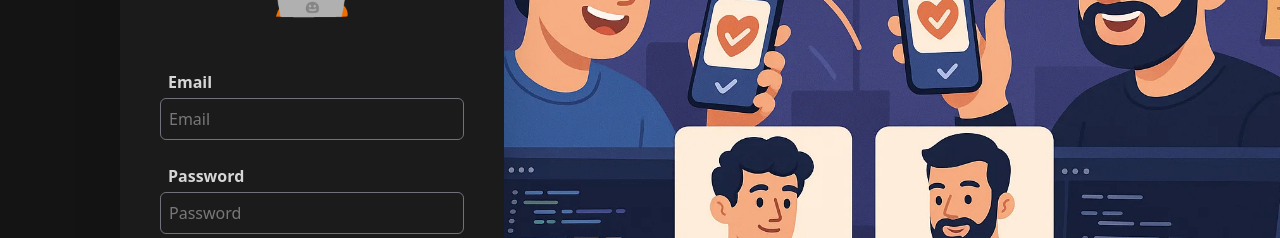
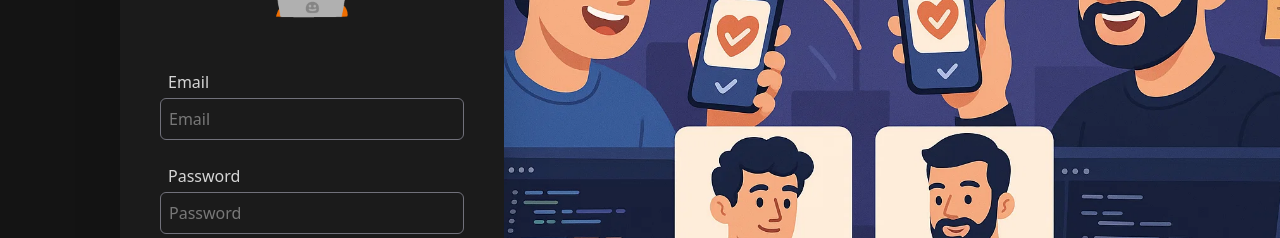
Before and after one commit to opdsbanasya/devBandhan, a React (Vite) app in the folder frontend/: page /login in a window 1280 px wide. Shown: the part 324-562 px from the top of the page. Built offline with nearby package versions, Linux system fonts and the light colour scheme; no server answers.

Commit message:
removing extra code

```diff
--- a/frontend/src/Components/ui/Login.jsx
+++ b/frontend/src/Components/ui/Login.jsx
@@ -50,11 +50,6 @@ const Login = () => {
             className="w-full h-full object-cover "
             src={bgImageloginDesktop}
           />
-          <img
-            alt="login-image "
-            className="w-full h-full object-cover hidden"
-            src={bgImageloginMobile}
-          />
         </div>
 
         {/* Card 1 - front */}
@@ -76,7 +71,7 @@ const Login = () => {
                 <div className="flex flex-col px-5 md:px-10 gap-1 lg:gap-2 xl:gap-1 pt-5 md:pt-10">
                   <label
                     htmlFor="email"
-                    className="pl-2 text-[14px] md:text-lg lg:text-2xl xl:text-base font-semibold"
+                    className="pl-2 text-[14px] md:text-lg lg:text-2xl xl:text-base"
                   >
                     Email
                   </label>
@@ -91,7 +86,7 @@ const Login = () => {
 
                   <label
                     htmlFor="password"
-                    className="pl-2 text-[14px] md:text-lg lg:text-2xl xl:text-base font-semibold"
+                    className="pl-2 text-[14px] md:text-lg lg:text-2xl xl:text-base"
                   >
                     Password
                   </label>
```
